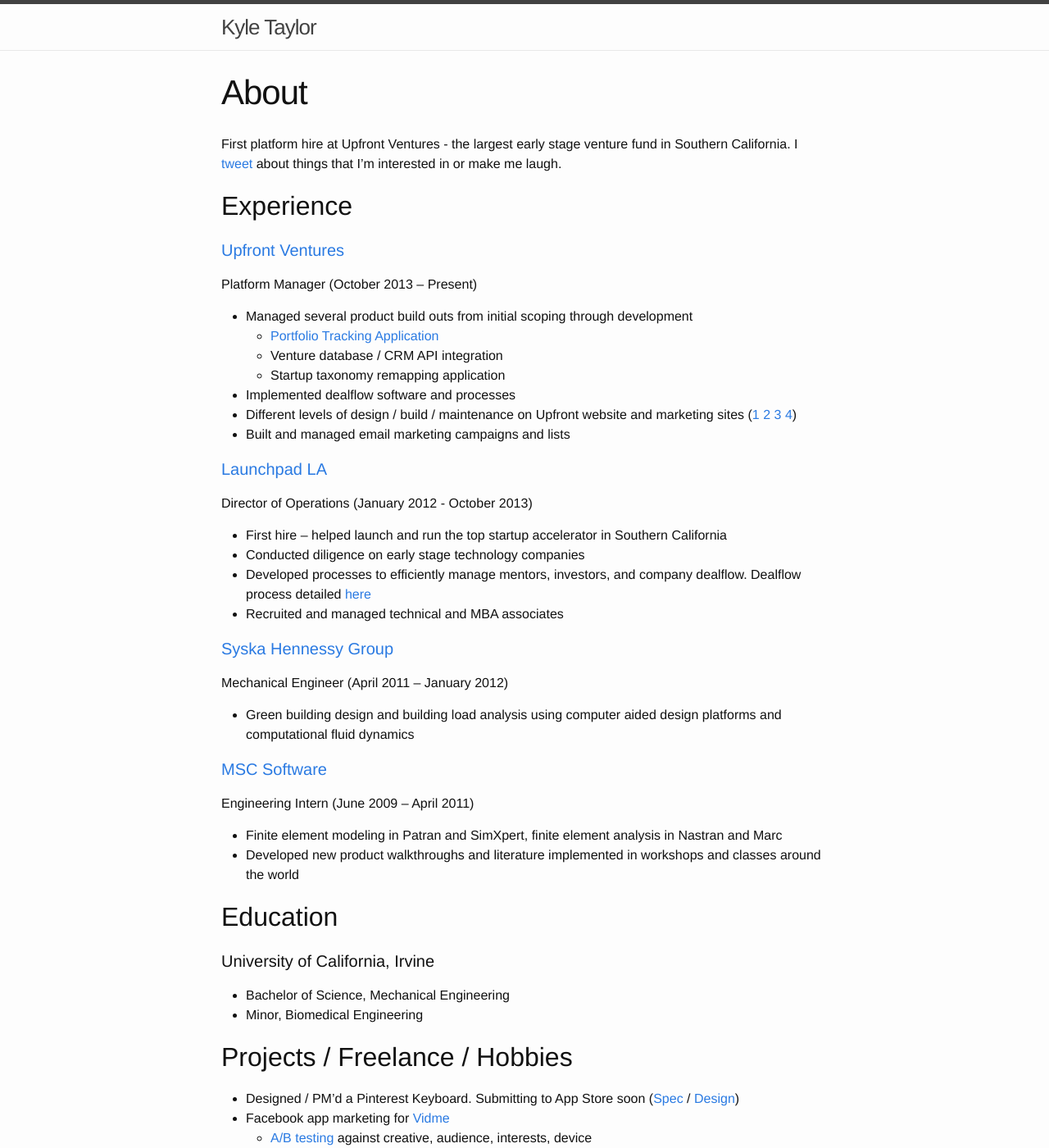
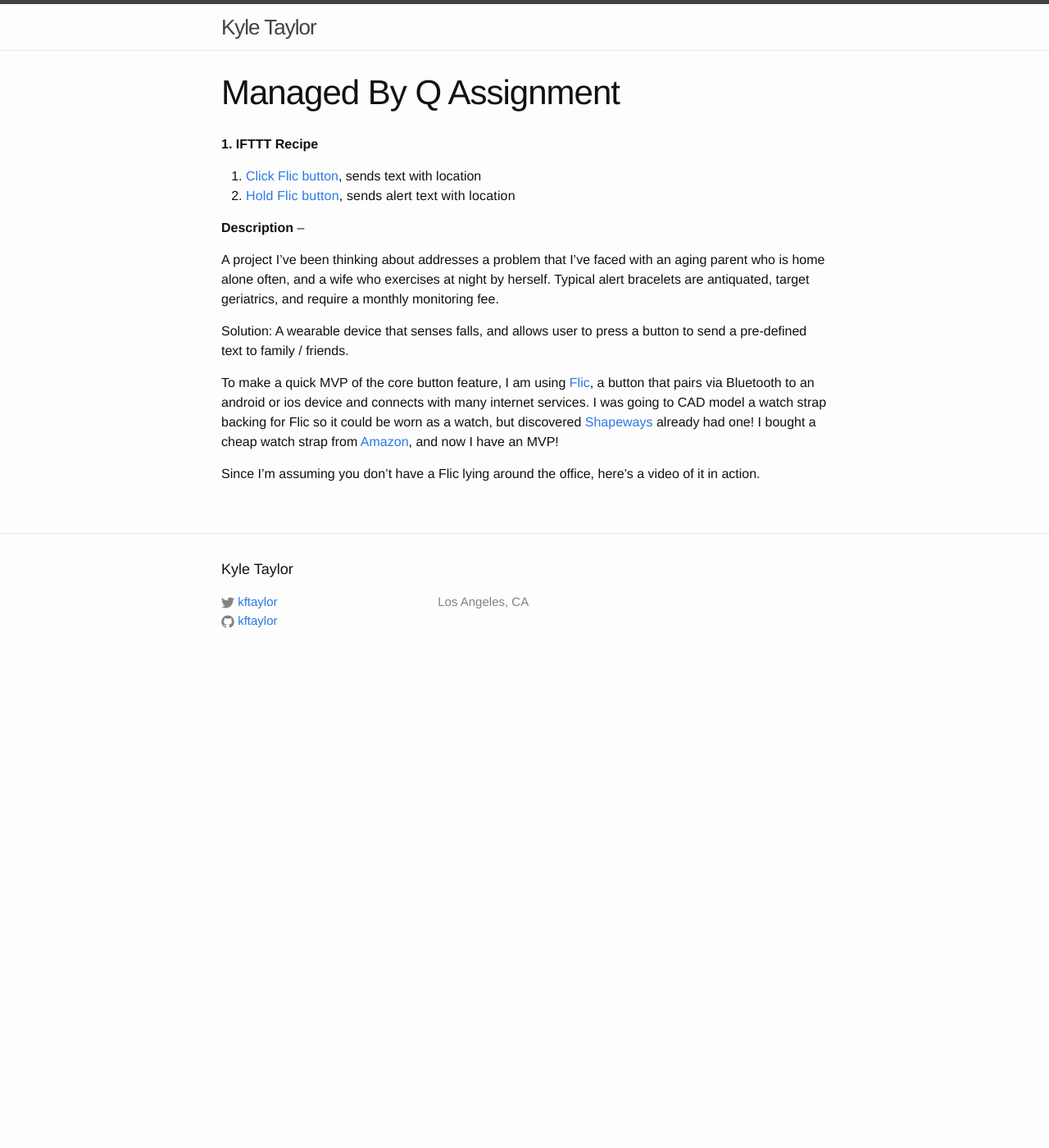
Before and after one commit to kftaylor/kftaylor.github.io, a Jekyll site: the page built from about.md, in a window 1280 px wide and 1400 px high. Shown: the whole window at 82% size. Built offline with Jekyll 4.4.1, drawn with Linux system fonts in a browser that asks for light colours; some of the changed text lies outside the part shown.

Commit message:
Update from Forestry.io - about.md

```diff
--- a/about.md
+++ b/about.md
@@ -1,52 +1,19 @@
 ---
+title: Managed By Q Assignment
 layout: page
-title: About
-permalink: /about/
+permalink: "/q/"
 ---
-First platform hire at Upfront Ventures - the largest early stage venture fund in Southern California. I <a href="http://twitter.com/kftaylor" target="_blank">tweet</a> about things that I'm interested in or make me laugh.
+**1. IFTTT Recipe**
 
-## Experience
+1.  [Click Flic button](https://ifttt.com/applets/44303349d-if-you-click-flic-then-share-location-in-sms), sends text with location
+2.  <span style="letter-spacing: 0.01em;">[Hold Flic button](https://ifttt.com/applets/44350944d-if-you-hold-flic-then-send-an-alert-sms-with-location), sends alert text with location</span>
 
-#### <a href="http://upfront.com/" target="_blank">Upfront Ventures</a>
-Platform Manager (October 2013 – Present)
+**Description** –
 
- - Managed several product build outs from initial scoping through development
-	 - <a href="https://scene.zeplin.io/project/56de1dda3cf13ff4731e3f2f" target="_blank">Portfolio Tracking Application</a>
-	 - Venture database / CRM API integration
-	 - Startup taxonomy remapping application
- - Implemented dealflow software and processes
- - Different levels of design / build / maintenance on Upfront website and marketing sites (<a href="http://insights.upfront.com/" target="_blank">1</a> <a href="http://summit2016.upfront.com/" target="_blank">2</a> <a href="http://summit2015.upfront.com/" target="_blank">3</a> <a href="http://bothsidesofthetable.com" target="_blank">4</a>)
- - Built and managed email marketing campaigns and lists
+A project I’ve been thinking about addresses a problem that I’ve faced with an aging parent who is home alone often, and a wife who exercises at night by herself. Typical alert bracelets are antiquated, target geriatrics, and require a monthly monitoring fee.
 
-#### <a href="http://launchpad.la" target="_blank">Launchpad LA</a>
-Director of Operations (January 2012 - October 2013)
+Solution: A wearable device that senses falls, and allows user to press a button to send a pre-defined text to family / friends.
 
-- First hire – helped launch and run the top startup accelerator in Southern California
-- Conducted diligence on early stage technology companies
-- Developed processes to efficiently manage mentors, investors, and company dealflow. Dealflow process detailed <a href="https://zapier.com/blog/applicant-tracking-system/" target="_blank">here</a>
-- Recruited and managed technical and MBA associates
+To make a quick MVP of the core button feature, I am using [Flic](flic.io), a button that pairs via Bluetooth to an android or ios device and connects with many internet services. I was going to CAD model a watch strap backing for Flic so it could be worn as a watch, but discovered [Shapeways](http://shpws.me/LeuU) already had one! I bought a cheap watch strap from [Amazon](https://www.amazon.com/gp/product/B017CK4PAQ/ref=oh_aui_detailpage_o00_s00?ie=UTF8&psc=1), and now I have an MVP!
 
-#### <a href="http://syska.com" target="_blank">Syska Hennessy Group</a>
-Mechanical Engineer (April 2011 – January 2012)
-
-- Green building design and building load analysis using computer aided design platforms and computational fluid dynamics
-
-#### <a href="http://mscsoftware.com" target="_blank">MSC Software</a>
-Engineering Intern (June 2009 – April 2011)
-
-- Finite element modeling in Patran and SimXpert, finite element analysis in Nastran and Marc
-- Developed new product walkthroughs and literature implemented in workshops and classes around the world
-
-## Education
-
-#### University of California, Irvine
-- Bachelor of Science, Mechanical Engineering
-- Minor, Biomedical Engineering
-
-## Projects / Freelance / Hobbies
-- Designed / PM'd a Pinterest Keyboard. Submitting to App Store soon (<a href="https://quip.com/wBAaA8msyPoN" target="_blank">Spec</a> / <a href="https://scene.zeplin.io/project/56d88a9e32057a3d4cde4666" target="_blank">Design</a>)
-- Facebook app marketing for <a href="http://vid.me" target="_blank">Vidme</a>
-	- <a href="https://www.dropbox.com/s/nfa9mv8ocof6q8x/Screenshot%202016-03-14%2010.54.40.png?dl=0" target="_blank">A/B testing</a> against creative, audience, interests, device
-	- <a href="https://www.dropbox.com/s/tzvbh0e07j2br87/Screenshot%202016-03-14%2010.47.35.png?dl=0" target="_blank">Reduced CPI</a> from a $3-$4 to ~$1 over course of 2 months
-- My favorite <a href="https://www.strava.com/activities/369745043" target="_blank">bike ride</a>
-- My favorite <a href="https://www.youtube.com/watch?v=NmQfhkGPrM8" target="_blank">goal</a>
+Since I’m assuming you don’t have a Flic lying around the office, here’s a video of it in action.
```
Also changed, not shown: admin/index.html (added, +46 -0 lines), 6 other files.
